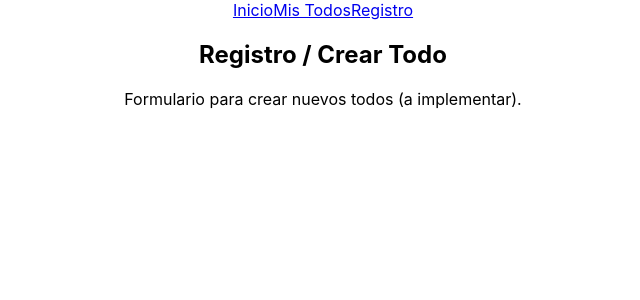
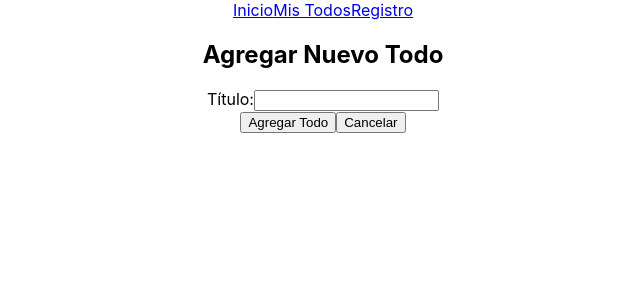
Before and after one commit to JuanGoez855/todo-app-juan-londono, a React (Create React App) app: page /registro in a window 1280 px wide. Shown: the top 300 px of the page, without its empty margins (317-957 px from the left). Built offline with nearby package versions, Linux system fonts and the light colour scheme.

Commit message:
feat: formulario para crear nuevos todos con validación básica

```diff
--- a/src/components/Registro.jsx
+++ b/src/components/Registro.jsx
@@ -1,11 +1,50 @@
 // src/components/Registro.jsx
-import React from 'react';
+import React, { useState } from 'react';
+import { useNavigate } from 'react-router-dom';
 
 export default function Registro() {
+  const [title, setTitle] = useState('');
+  const [loading, setLoading] = useState(false);
+  const navigate = useNavigate();
+
+  const handleSubmit = async (e) => {
+    e.preventDefault();
+    if (!title.trim()) {
+      alert('Por favor escribe un título');
+      return;
+    }
+    setLoading(true);
+    try {
+      const res = await fetch('http://localhost:3001/todos', {
+        method: 'POST',
+        headers: { 'Content-Type': 'application/json' },
+        body: JSON.stringify({ title: title.trim(), completed: false })
+      });
+      if (res.ok) {
+        navigate('/todos');
+      } else {
+        alert('Error al crear el todo');
+      }
+    } catch (err) {
+      alert('Error de conexión');
+    } finally {
+      setLoading(false);
+    }
+  };
+
   return (
     <div>
-      <h2>Registro / Crear Todo</h2>
-      <p>Formulario para crear nuevos todos (a implementar).</p>
+      <h2>Agregar Nuevo Todo</h2>
+      <form onSubmit={handleSubmit}>
+        <div>
+          <label>Título:</label>
+          <input value={title} onChange={e => setTitle(e.target.value)} disabled={loading} />
+        </div>
+        <div>
+          <button type="submit" disabled={loading}>{loading ? 'Guardando...' : 'Agregar Todo'}</button>
+          <button type="button" onClick={() => navigate('/todos')} disabled={loading}>Cancelar</button>
+        </div>
+      </form>
     </div>
   );
 }
```
